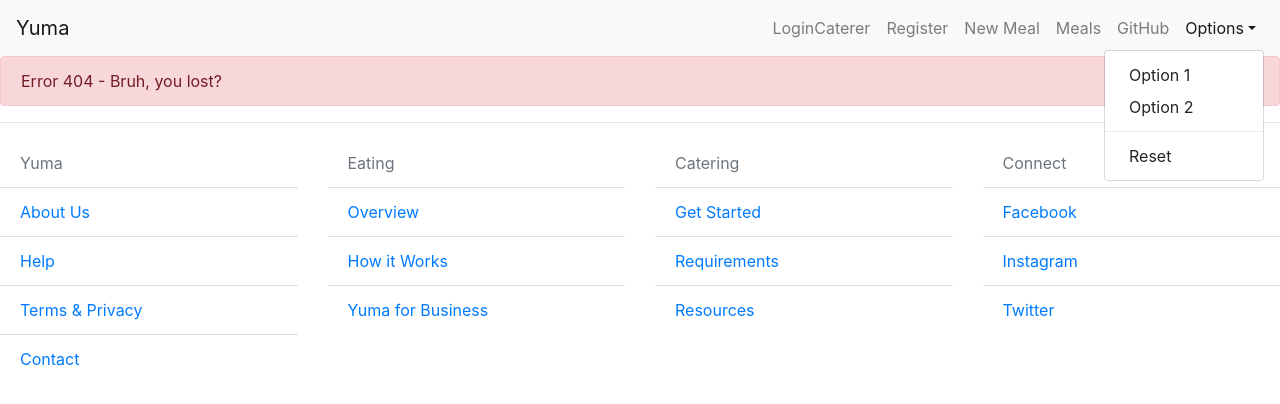
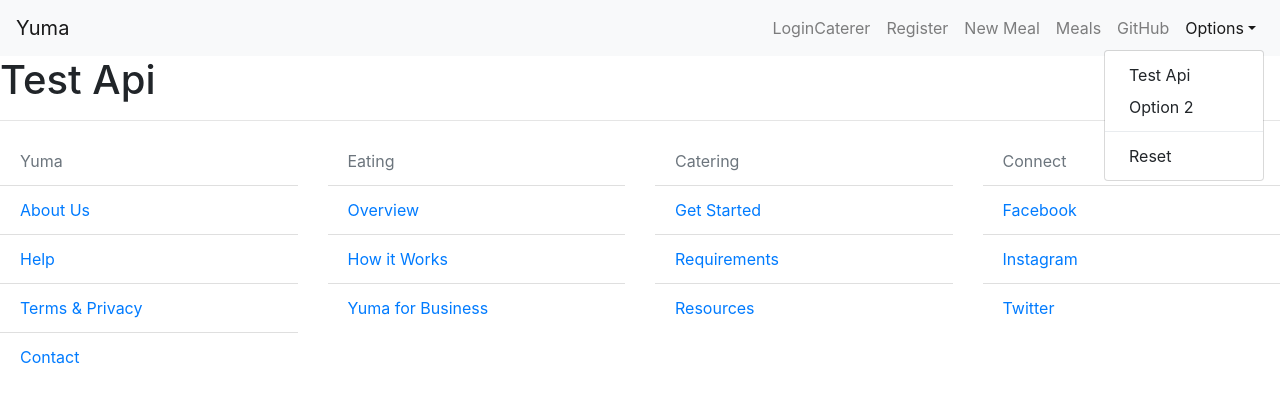
Before and after one commit to faisalhabibgit/Yuma, a React (Create React App) app in the folder frontend/: page /TestApiView in a window 1280 px wide. Both pictures are taken after a click on the link "Options". Shown: the top 404 px of the page. Built offline with nearby package versions, Linux system fonts and the light colour scheme; no server answers.

Commit message:
#76 add files for token retriever

```diff
--- a/frontend/src/App.js
+++ b/frontend/src/App.js
@@ -9,6 +9,7 @@ import Error from './component/Error';
 import Home from './component/Home';
 import Test from './component/Test';
 import NewMeal from './component/NewMeal';
+import TestApiView from './component/TestApiView';
 
 class App extends Component {
 
@@ -24,6 +25,7 @@ class App extends Component {
           <Route path="/Registration" component={Registration} />
           <Route path="/NewMeal" component={NewMeal} />
           <Route path="/Test" component={Test} />
+          <Route path="/TestApiView" component={TestApiView} />
           <Route component={Error} />
           </Switch>
           <Footer/>
--- a/frontend/src/component/Navigation.js
+++ b/frontend/src/component/Navigation.js
@@ -58,12 +58,12 @@ class Navigation extends Component {
                                 Options
                                         </DropdownToggle>
                             <DropdownMenu right>
-                                <DropdownItem>
-                                    Option 1
-                                            </DropdownItem>
+                                <DropdownItem tag={Link} to="/TestApiView">
+                                    Test Api
+                                </DropdownItem>
                                 <DropdownItem>
                                     Option 2
-                                            </DropdownItem>
+                                </DropdownItem>
                                 <DropdownItem divider />
                                 <DropdownItem>
                                     Reset
--- /dev/null
+++ b/frontend/src/component/TestApiView.js
@@ -0,0 +1,24 @@
+import React, { Component } from 'react';
+
+import ApiToken from '../middleware/ApiToken';
+
+class TestApiView extends Component {
+
+    render() {
+
+        const apiToken = new ApiToken();
+        apiToken.getToken('http://localhost:2020/api/auth/signin',
+        {email: 'whatsup1@email.com',
+        password: 'idk1'})
+        .then(data => console.log(JSON.stringify(data))) // JSON-string from `response.json()` call
+        .catch(error => console.error("Inside TestApiView: " + error));
+
+        return (
+            <div>
+                <h1>Test Api</h1>
+            </div>
+        );
+    }
+}
+
+export default TestApiView;
--- /dev/null
+++ b/frontend/src/middleware/ApiToken.js
@@ -0,0 +1,24 @@
+class ApiToken {
+
+    getToken(url = '', data = {}) {
+
+        // Default options are marked with *
+        return fetch(url, {
+            method: "POST", // *GET, POST, PUT, DELETE, etc.
+            cache: "no-cache", // *default, no-cache, reload, force-cache, only-if-cached
+            credentials: "same-origin", // include, *same-origin, omit
+            headers: {
+                "Content-Type": "application/json",
+                // "Content-Type": "application/x-www-form-urlencoded",
+            },
+            redirect: "follow", // manual, *follow, error
+            referrer: "no-referrer", // no-referrer, *client
+            body: JSON.stringify(data), // body data type must match "Content-Type" header
+        })
+        .then(response => response.json()) // parses response to JSON
+        .catch(error => console.error("Inside ApiToken: " + error));
+    }
+
+}
+
+export default ApiToken;
```
